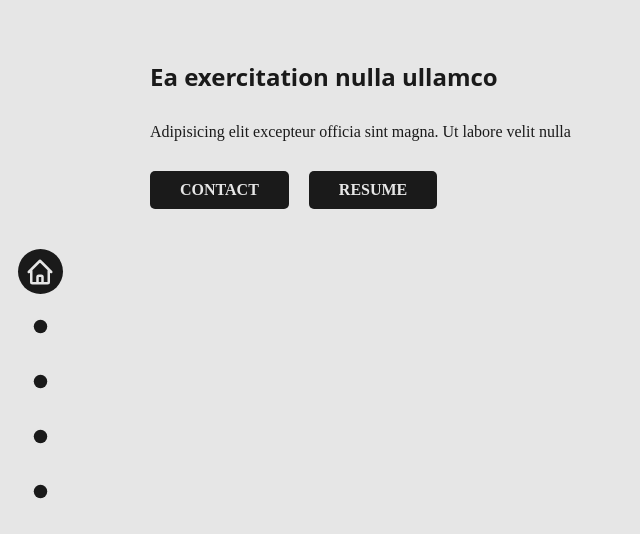
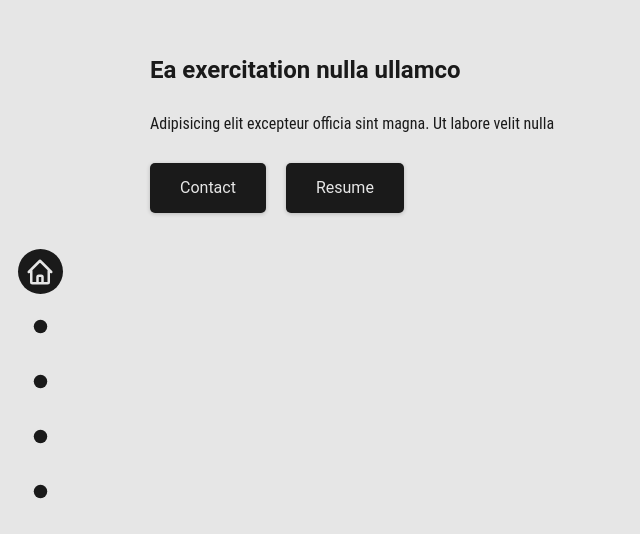
Before and after one commit to jkkrow/portfolio, a Next.js app: page / in a window 1280 px wide. Shown: the part 266-800 px from the top of the page, without its empty margins (0-640 px from the left). Built offline with nearby package versions, Linux system fonts and the light colour scheme; no server answers.

Commit message:
Refactored styles

```diff
--- a/components/Element/Button/index.module.scss
+++ b/components/Element/Button/index.module.scss
@@ -1,9 +1,33 @@
 .button {
-  padding: 1rem 3rem;
-  // font-size: 1.4rem;
-  font-weight: 600;
-  text-transform: uppercase;
+  height: 5rem;
+  padding: 0 3rem;
+  cursor: pointer;
   border-radius: 5px;
   color: var(--bg-theme-primary);
   background-color: var(--text-theme-primary);
+  box-shadow: 0 1px 4px rgba(0, 0, 0, 0.2);
+  transition: all 200ms ease-out;
+
+  &.wide {
+    width: 100%;
+  }
+
+  &.success {
+    color: var(--text-900);
+    background-color: #009c00;
+  }
+
+  &:not(:disabled):hover {
+    transform: translateY(-0.5rem);
+  }
+
+  &:not(:disabled):active {
+    transform: translateY(-0.2rem);
+  }
+
+  &:disabled {
+    cursor: not-allowed;
+    color: var(--text-700);
+    background-color: var(--bg-700);
+  }
 }
--- a/components/Element/Button/index.tsx
+++ b/components/Element/Button/index.tsx
@@ -1,13 +1,44 @@
+import { useMemo } from 'react';
+
 import classes from './index.module.scss';
 
 interface ButtonProps {
-  onClick: () => void;
+  wide?: boolean;
+  success?: boolean;
+  invalid?: boolean;
+  disabled?: boolean;
+  onClick?: () => void;
   children?: React.ReactNode;
 }
 
-const Button: React.FC<ButtonProps> = ({ onClick, children }) => {
+const Button: React.FC<ButtonProps> = ({
+  wide,
+  success,
+  invalid,
+  disabled,
+  onClick,
+  children,
+}) => {
+  const buttonClasses = useMemo(() => {
+    const classArray = [classes.button];
+
+    if (wide) {
+      classArray.push(classes.wide);
+    }
+
+    if (success) {
+      classArray.push(classes.success);
+    }
+
+    if (invalid) {
+      classArray.push(classes.invalid);
+    }
+
+    return classArray.join(' ');
+  }, [wide, success, invalid]);
+
   return (
-    <button className={classes.button} onClick={onClick}>
+    <button className={buttonClasses} disabled={disabled} onClick={onClick}>
       {children}
     </button>
   );
--- a/components/Layout/Section/Blog/Post/Grid/index.module.scss
+++ b/components/Layout/Section/Blog/Post/Grid/index.module.scss
@@ -1,6 +1,6 @@
 .grid {
   display: grid;
-  grid-template-columns: repeat(auto-fill, minmax(30rem, 1fr));
+  grid-template-columns: repeat(auto-fit, minmax(30rem, 1fr));
   align-content: center;
-  gap: 2rem;
+  gap: 3rem;
 }
--- a/components/Layout/Section/Blog/Post/Item/index.module.scss
+++ b/components/Layout/Section/Blog/Post/Item/index.module.scss
@@ -49,7 +49,6 @@
 .tag {
   padding: 0.5rem 1rem;
   border: 2px solid;
-  border-radius: 5px;
   border-color: inherit;
   color: inherit;
   background-color: transparent;
--- a/components/Layout/Section/Blog/index.module.scss
+++ b/components/Layout/Section/Blog/index.module.scss
@@ -6,6 +6,7 @@
 
 .link {
   display: flex;
+  justify-content: flex-end;
   align-items: center;
   gap: 1rem;
   font-size: 1.8rem;
--- a/components/Layout/Section/index.module.scss
+++ b/components/Layout/Section/index.module.scss
@@ -5,6 +5,6 @@
   justify-content: center;
   max-width: 150rem;
   min-height: 100vh;
-  padding: 0 7rem 0 15rem;
+  padding: 7rem 7rem 7rem 15rem;
   margin: auto;
 }
--- a/styles/globals.scss
+++ b/styles/globals.scss
@@ -61,26 +61,6 @@ html {
     }
   }
 
-  :-webkit-full-screen {
-    // display: none;
-    background-color: transparent;
-
-    &-thumb {
-      background-clip: padding-box;
-      border: 5px solid transparent;
-      border-radius: 100px;
-      background-color: var(--bg-theme-secondary);
-    }
-
-    &-thumb:hover {
-      background-color: var(--bg-600);
-    }
-
-    &-thumb:active {
-      background-color: var(--bg-700);
-    }
-  }
-
   @media (max-width: 800px) {
     font-size: 55%;
   }
@@ -92,14 +72,16 @@ html {
 
 body {
   font-size: 1.6rem;
+  font-family: 'Roboto Condensed', 'Roboto Flex', sans-serif;
   color: var(--text-100);
   background-color: var(--bg-100);
 }
 
 h1,
 h2,
-h3 {
-  font-family: 'Oswald', 'Open Sans', sans-serif;
+h3,
+button {
+  font-family: 'Oswald', 'Roboto', sans-serif;
 }
 
 a {
@@ -112,8 +94,9 @@ ul {
 }
 
 button {
-  font: inherit;
-  cursor: pointer;
+  font-size: inherit;
+  font-weight: initial;
   border: none;
   outline: none;
+  cursor: pointer;
 }
```
